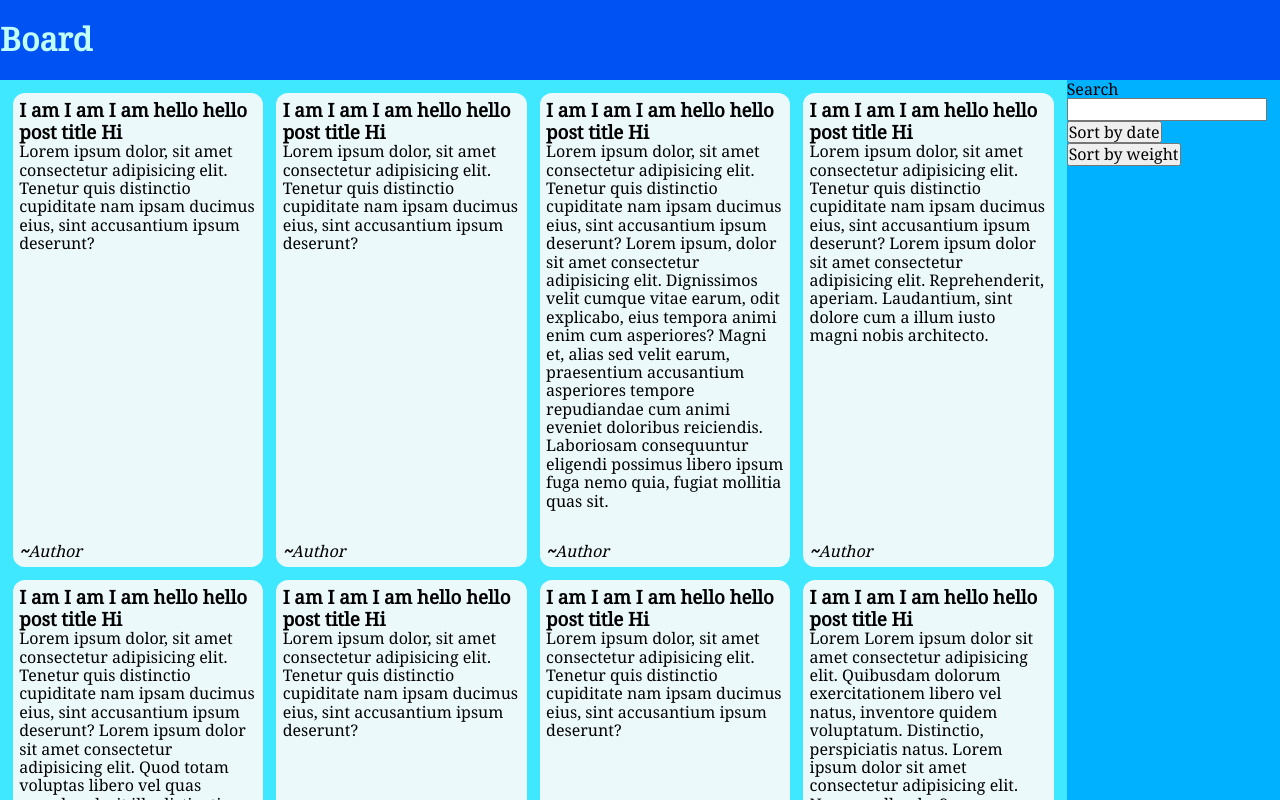
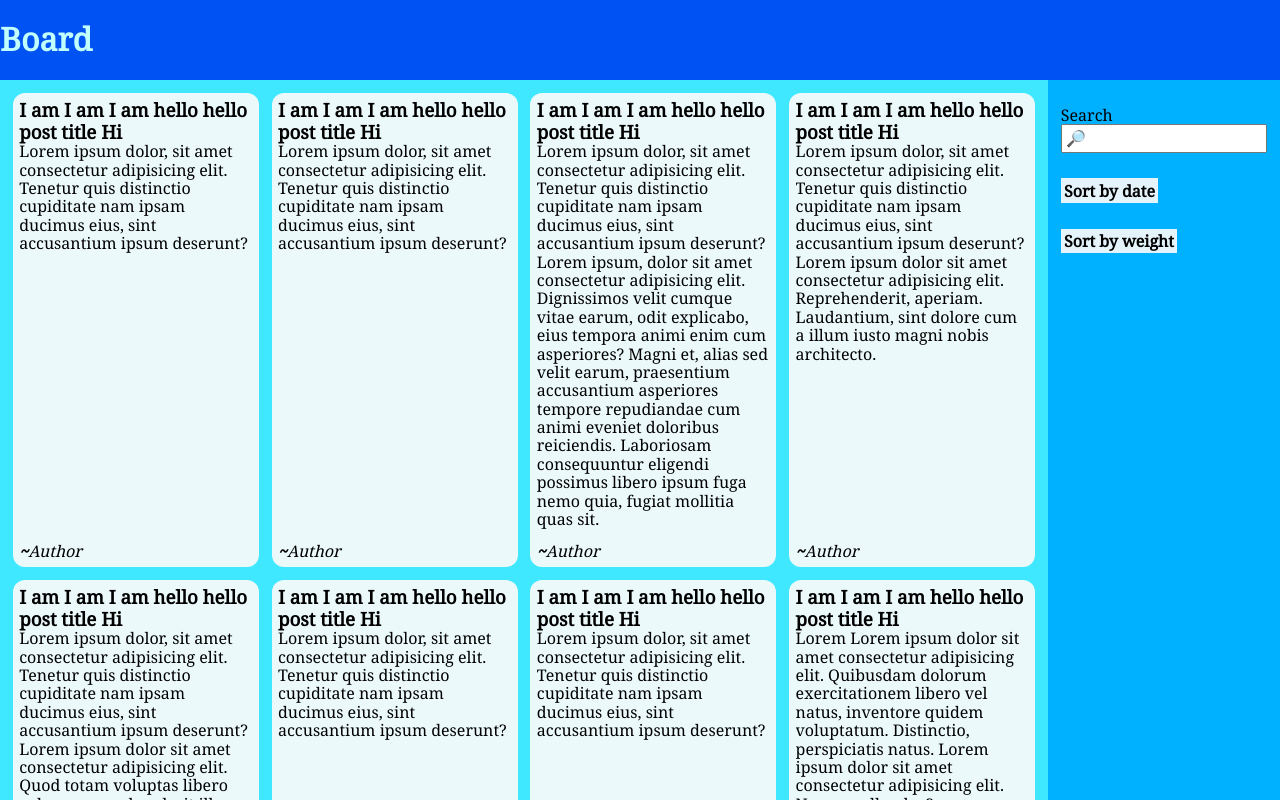
Before and after one commit to devDogra/ocean-frontend, a React (Vite) app: page / in a window 1280 px wide. Shown: the top 800 px of the page. Built offline with nearby package versions, Linux system fonts and the light colour scheme.

Commit message:
Add initial sidebar styling

```diff
--- a/src/App.css
+++ b/src/App.css
@@ -81,7 +81,6 @@
 
 /* --------------------------------- Sidebar -------------------------------- */
 #app-sidebar {
-  padding: 1.25vw;
   margin: 0;
   padding: 0;
   grid-row: 2 / 3;
@@ -91,7 +90,30 @@
 }
 
 #app-sidebar-filter-container {
+  padding: 1vw;
   display: flex;
   flex-direction: column;
   list-style-type: none;
 }
+.app-sidebar-filter {
+  margin: 1vw 0;
+}
+
+.app-sidebar-filter > button {
+  padding: 0.25vw;
+  cursor: pointer;
+  border: none;
+  font-weight: bold;
+  background-color: var(--color7);
+}
+.app-sidebar-filter > button:hover {
+  background-color: var(--color2);
+}
+
+#searched-post::before {
+  content: "";
+  content: "a";
+}
+#searched-post {
+  padding: 0.25vw;
+}
--- a/src/App.jsx
+++ b/src/App.jsx
@@ -154,7 +154,12 @@ function App() {
         <ul id="app-sidebar-filter-container">
           <li className="app-sidebar-filter">
             <label htmlFor="searchedPost">Search</label>
-            <input type="text" id="searchedPost" name="searchedPost" />
+            <input
+              type="text"
+              id="searched-post"
+              name="searchedPost"
+              placeholder="🔎"
+            />
           </li>
 
           <li className="app-sidebar-filter">
```
